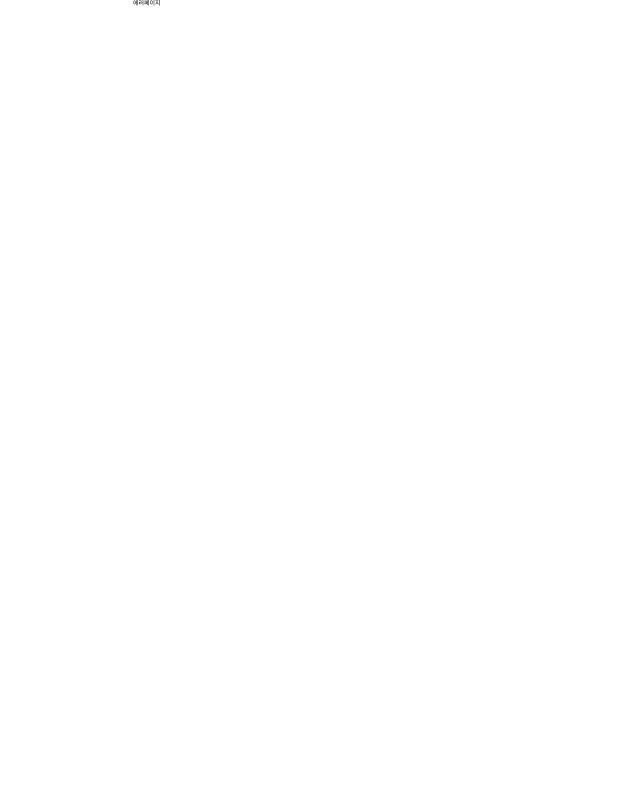
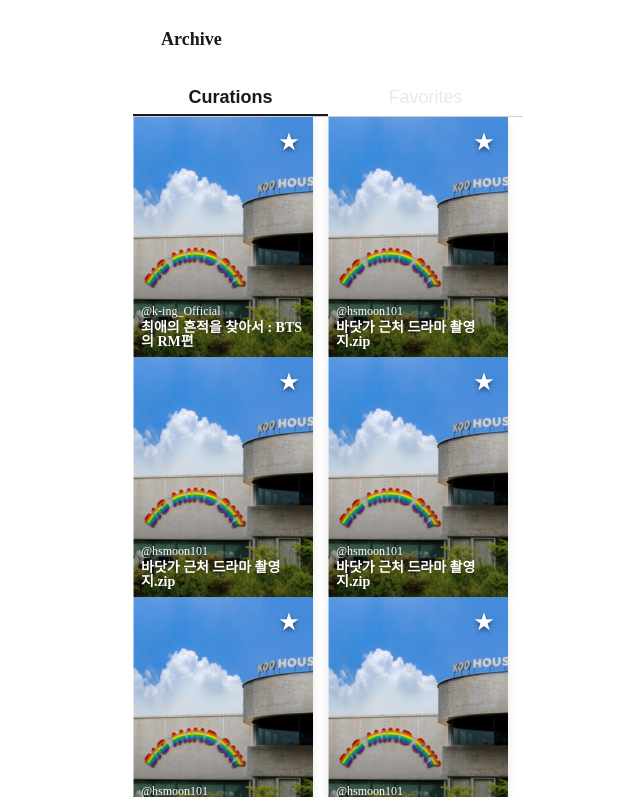
Before and after one commit to puranium235/K-ing, a React (Vite) app in the folder king/: page /archive in a window 1280 px wide. Shown: the whole page, without its empty margins (312-952 px from the left). Built offline with nearby package versions, Linux system fonts and the light colour scheme.

Commit message:
feat archive UI curations

```diff
--- a/king/eslint.config.js
+++ b/king/eslint.config.js
@@ -59,7 +59,7 @@ export default [
       "func-style": ["error", "declaration", { allowArrowFunctions: true }], // function 및 arrow function 사용
       "no-else-return": "error", // if(cond) return a; else return b; 대신에 if(cond) return a; return b; 사용
       "object-shorthand": ["error", "always"], // const obj = {a, b} 가능
-      "arrow-parens": ["error", "always"], // arrow-function 인자가 2개 이상이면 괄호 필수
+      // "arrow-parens": ["error", "always"], // arrow-function 인자가 2개 이상이면 괄호 필수
       "no-multi-spaces": "error", // 스페이스 여러개 금지
       "comma-dangle": "off",
     },
--- a/king/src/Router.jsx
+++ b/king/src/Router.jsx
@@ -2,6 +2,7 @@ import { Suspense } from "react";
 import { BrowserRouter, Route, Routes } from "react-router-dom";
 import { RecoilRoot } from "recoil";
 
+import ArchivePage from "./pages/ArchivePage";
 import ErrorPage from "./pages/ErrorPage";
 import HomePage from "./pages/HomePage";
 
@@ -13,6 +14,7 @@ const Router = () => {
           <Routes>
             <Route path="/" element={<HomePage />} />
             <Route path="*" element={<ErrorPage />} />
+            <Route path="/archive" element={<ArchivePage />} />
           </Routes>
         </Suspense>
       </RecoilRoot>
--- /dev/null
+++ b/king/src/components/Archive/ArchiveHeader.jsx
@@ -0,0 +1,17 @@
+import React from "react";
+import styled from "styled-components";
+
+const ArchiveHeader = () => (
+  <StArchiveHeader.Wrapper>Archive</StArchiveHeader.Wrapper>
+);
+
+export default ArchiveHeader;
+
+const StArchiveHeader = {
+  Wrapper: styled.header`
+    background-color: ${({ theme }) => theme.colors.White};
+    color: ${({ theme }) => theme.colors.Gray0};
+    ${({ theme }) => theme.fonts.Title4};
+    padding: 1em;
+  `,
+};
--- /dev/null
+++ b/king/src/components/Archive/ArchiveTabMenu.jsx
@@ -0,0 +1,79 @@
+import React, { useState } from "react";
+import styled from "styled-components";
+
+const ArchiveTabMenu = ({ onTabChange }) => {
+  const [activeTab, setActiveTab] = useState("Curations");
+
+  const handleTabClick = tab => {
+    console.log(`Tab clicked: ${tab}`); // 클릭 확인
+    setActiveTab(tab);
+    onTabChange(tab);
+
+    if (tab === "Curations") {
+      const scrollableElement = document.querySelector(".scrollable-container");
+      if (scrollableElement) {
+        console.log("Scrolling to top"); // 스크롤 확인
+        scrollableElement.scrollTo({
+          top: 0,
+          behavior: "smooth", // 부드러운 스크롤
+        });
+      }
+    }
+  };
+
+  const tabs = ["Curations", "Favorites"];
+  const activeIndex = tabs.indexOf(activeTab);
+
+  return (
+    <St.TabMenu>
+      {tabs.map((tab, index) => (
+        <St.TabButton
+          key={tab}
+          isActive={activeTab === tab} // 활성화 상태 전달
+          onClick={() => handleTabClick(tab)}
+        >
+          {tab}
+        </St.TabButton>
+      ))}
+      <St.Slider activeIndex={activeIndex} />
+    </St.TabMenu>
+  );
+};
+
+export default ArchiveTabMenu;
+
+const St = {
+  TabMenu: styled.nav`
+    position: relative;
+    display: flex;
+    justify-content: space-between;
+    border-bottom: 1px solid ${({ theme }) => theme.colors.Gray2};
+  `,
+  TabButton: styled.button.withConfig({
+    shouldForwardProp: prop => prop !== "isActive", // isActive를 DOM에 전달하지 않음
+  })`
+    flex: 1;
+    padding: 8px 0;
+    border: none;
+    background: none;
+    cursor: pointer;
+    font-size: 18px;
+    text-align: center;
+
+    /* 활성화 상태에 따른 스타일 */
+    font-weight: ${({ isActive }) => (isActive ? "bold" : "normal")};
+    color: ${({ theme, isActive }) =>
+      isActive ? theme.colors.Gray0 : theme.colors.Gray3};
+  `,
+  Slider: styled.div.withConfig({
+    shouldForwardProp: prop => prop !== "activeIndex", // activeIndex를 DOM에 전달하지 않음
+  })`
+    position: absolute;
+    bottom: 0;
+    height: 2px;
+    width: 50%; /* 각 탭의 너비 */
+    background-color: ${({ theme }) => theme.colors.Gray0};
+    transition: transform 0.3s ease;
+    transform: translateX(${({ activeIndex }) => activeIndex * 100}%);
+  `,
+};
--- /dev/null
+++ b/king/src/components/Archive/CurationItem.jsx
@@ -0,0 +1,70 @@
+import styled from "styled-components";
+
+const CurationItem = ({ item }) => {
+  const handleBookmarkClick = () => {
+    console.log(`${item.title} 북마크 상태 변경`);
+  };
+
+  return (
+    <St.Item>
+      <St.Image src={item.image} alt={item.title} />
+      <St.Info>
+        <St.Author>@{item.author}</St.Author>
+        <St.Title>{item.title}</St.Title>
+      </St.Info>
+      <St.BookmarkButton onClick={handleBookmarkClick}>
+        {item.bookmarked ? "★" : "☆"}
+      </St.BookmarkButton>
+    </St.Item>
+  );
+};
+
+export default CurationItem;
+
+const St = {
+  Item: styled.div`
+    position: relative;
+    width: 180px;
+    height: 240px;
+    overflow: hidden;
+    box-shadow: 0 4px 8px rgba(0, 0, 0, 0.1); /* 카드 그림자 */
+    background-color: ${({ theme }) => theme.colors.White};
+  `,
+  Image: styled.img`
+    width: 100%;
+    height: 100%;
+    object-fit: cover; /* 이미지가 카드 크기에 맞게 조정 */
+    display: block; /* 기본 여백 제거 */
+  `,
+  Info: styled.div`
+    position: absolute;
+    bottom: 8px;
+    left: 8px;
+    color: ${({ theme }) => theme.colors.White};
+    text-shadow: 0 2px 4px rgba(0, 0, 0, 0.5); /* 텍스트 가독성 향상 */
+  `,
+  Author: styled.p`
+    font-size: 12px;
+    margin: 0;
+  `,
+  Title: styled.h3`
+    font-size: 14px;
+    font-weight: bold;
+    margin: 4px 0 0;
+  `,
+  BookmarkButton: styled.button`
+    position: absolute;
+    top: 8px;
+    right: 8px;
+    background: none;
+    border: none;
+    font-size: 20px;
+    color: ${({ theme }) => theme.colors.White};
+    text-shadow: 0 2px 4px rgba(0, 0, 0, 0.5);
+    cursor: pointer;
+
+    &:hover {
+      color: ${({ theme }) => theme.colors.Gray1};
+    }
+  `,
+};
--- /dev/null
+++ b/king/src/components/Archive/CurationsList.jsx
@@ -0,0 +1,32 @@
+import React from "react";
+import styled from "styled-components";
+
+import CurationItem from "./CurationItem";
+
+const CurationsList = ({ data }) => {
+  return (
+    <St.List>
+      {data.map(item => (
+        <CurationItem key={item.id} item={item} />
+      ))}
+    </St.List>
+  );
+};
+
+export default CurationsList;
+
+const St = {
+  List: styled.div`
+    display: grid;
+    grid-template-columns: repeat(
+      auto-fill,
+      minmax(150px, 1fr)
+    ); /* 반응형 그리드 */
+    gap: 0px; /* 카드 간 간격 */
+    padding: 0px; /* 리스트의 패딩 */
+    overflow-y: auto; /* 세로 스크롤 활성화 */
+    height: calc(
+      100vh - 120px
+    ); /* 화면 전체 높이에서 헤더와 탭 메뉴를 뺀 영역 */
+  `,
+};
--- /dev/null
+++ b/king/src/pages/ArchivePage.jsx
@@ -0,0 +1,91 @@
+import React, { useRef, useState } from "react";
+import styled from "styled-components";
+
+import sampleImage from "../assets/dummy/curationimg.png";
+import ArchiveHeader from "../components/Archive/ArchiveHeader";
+import ArchiveTabMenu from "../components/Archive/ArchiveTabMenu";
+import CurationsList from "../components/Archive/CurationsList";
+
+const ArchivePage = () => {
+  const [activeTab, setActiveTab] = useState("Curations");
+
+  const [curationsData, setCurationsData] = useState([
+    {
+      id: 1,
+      image: sampleImage,
+      author: "k-ing_Official",
+      title: "최애의 흔적을 찾아서 : BTS의 RM편",
+      bookmarked: true,
+    },
+    {
+      id: 2,
+      image: sampleImage,
+      author: "hsmoon101",
+      title: "바닷가 근처 드라마 촬영지.zip",
+      bookmarked: true,
+    },
+    {
+      id: 3,
+      image: sampleImage,
+      author: "hsmoon101",
+      title: "바닷가 근처 드라마 촬영지.zip",
+      bookmarked: true,
+    },
+    {
+      id: 4,
+      image: sampleImage,
+      author: "hsmoon101",
+      title: "바닷가 근처 드라마 촬영지.zip",
+      bookmarked: true,
+    },
+    {
+      id: 5,
+      image: sampleImage,
+      author: "hsmoon101",
+      title: "바닷가 근처 드라마 촬영지.zip",
+      bookmarked: true,
+    },
+    {
+      id: 6,
+      image: sampleImage,
+      author: "hsmoon101",
+      title: "바닷가 근처 드라마 촬영지.zip",
+      bookmarked: true,
+    },
+  ]);
+
+  return (
+    <>
+      <St.Page>
+        <St.Header>
+          <ArchiveHeader />
+        </St.Header>
+        <ArchiveTabMenu onTabChange={tab => setActiveTab(tab)} />
+        {activeTab === "Curations" && <CurationsList data={curationsData} />}
+        {activeTab === "Favorites" && <div>Favorites 화면 준비 중...</div>}
+      </St.Page>
+    </>
+  );
+};
+
+export default ArchivePage;
+
+const St = {
+  //   Wrapper: styled.div`
+  //     background-color: ${({ theme }) => theme.colors.White};
+  //     color: ${({ theme }) => theme.colors.Gray0};
+  //     ${({ theme }) => theme.fonts.Title3};
+  //   `,
+  Page: styled.div`
+    display: flex;
+    flex-direction: column;
+    height: 100vh; /* 전체 화면 높이 */
+  `,
+  Header: styled.header`
+    position: sticky; /* 스크롤 시 상단에 고정 */
+    top: 0;
+    background-color: ${({ theme }) => theme.colors.White};
+    z-index: 10; /* 콘텐츠 위로 올림 */
+    padding: 10px;
+  `,
+};
```
Also changed, not shown: king/src/assets/dummy/curationimg.png (added), 1 other file (tests, documents, lock files or other folders).
